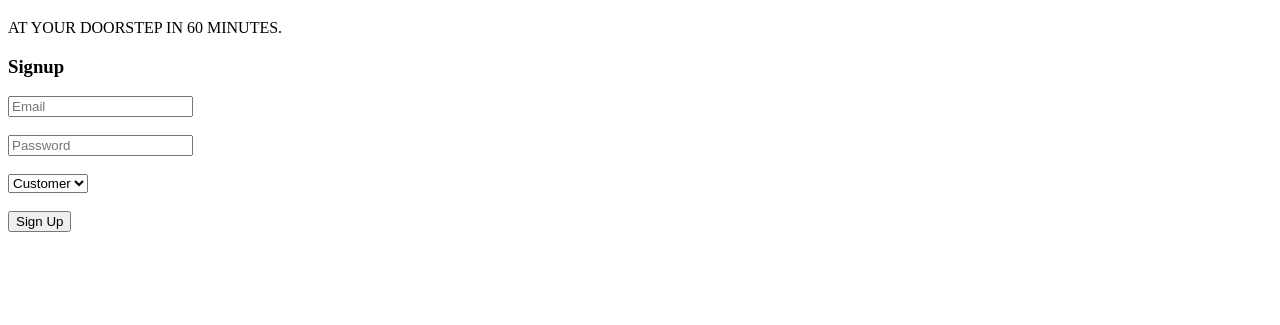
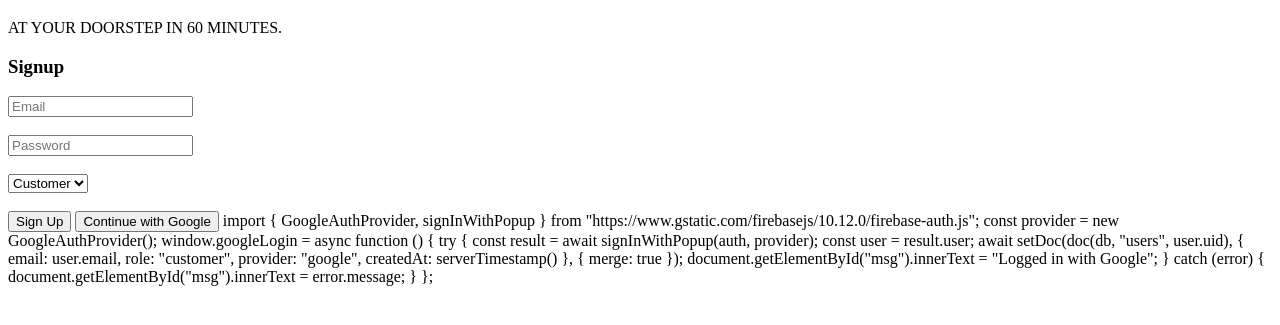
Before and after one commit to nexthour911/nexthour, a plain HTML site: page index.html in a window 1280 px wide. Shown: the part 61-386 px from the top of the page. Drawn offline with Linux system fonts and the light colour scheme.

Commit message:
Update index.html

```diff
--- a/index.html
+++ b/index.html
@@ -11,7 +11,6 @@
 <p>AT YOUR DOORSTEP IN 60 MINUTES.</p>
 
 <h3>Signup</h3>
-
 <input type="email" id="email" placeholder="Email"><br><br>
 <input type="password" id="password" placeholder="Password"><br><br>
 
@@ -21,6 +20,32 @@
 </select><br><br>
 
 <button onclick="signup()">Sign Up</button>
+
+<button onclick="googleLogin()">Continue with Google</button>
+  import { GoogleAuthProvider, signInWithPopup } from
+"https://www.gstatic.com/firebasejs/10.12.0/firebase-auth.js";
+
+const provider = new GoogleAuthProvider();
+
+window.googleLogin = async function () {
+  try {
+    const result = await signInWithPopup(auth, provider);
+    const user = result.user;
+
+    await setDoc(doc(db, "users", user.uid), {
+      email: user.email,
+      role: "customer",
+      provider: "google",
+      createdAt: serverTimestamp()
+    }, { merge: true });
+
+    document.getElementById("msg").innerText =
+      "Logged in with Google";
+
+  } catch (error) {
+    document.getElementById("msg").innerText = error.message;
+  }
+};
 
 <p id="msg"></p>
 
```
